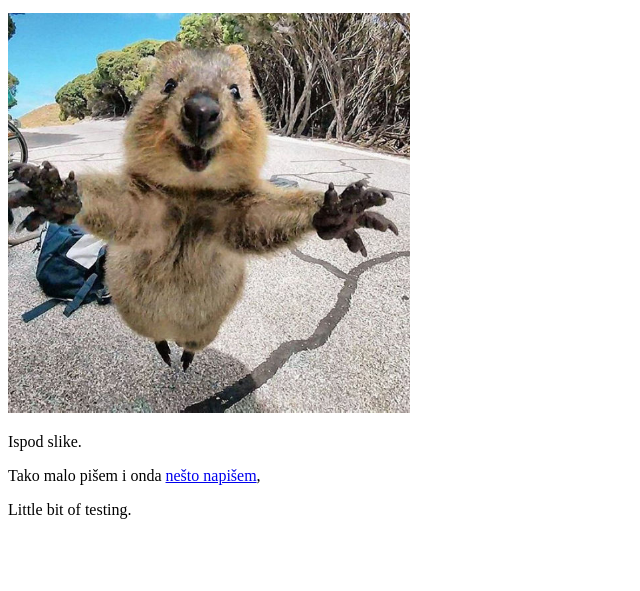
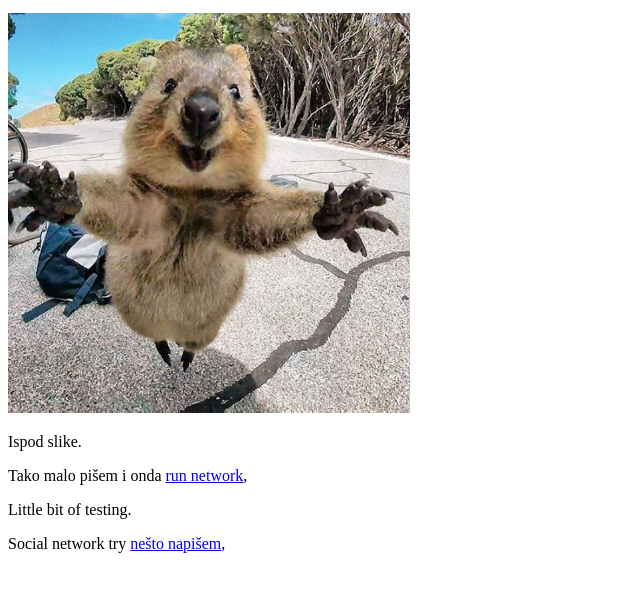
Before and after one commit to learnts/web, a plain HTML site: page index.html in a window 1280 px wide. Shown: the part 101-692 px from the top of the page, without its empty margins (0-640 px from the left). Drawn offline with Linux system fonts and the light colour scheme.

Commit message:
added nodes 2

```diff
--- a/index.html
+++ b/index.html
@@ -22,9 +22,12 @@
 <img src="happy_animal.jpg" alt="Girl in a jacket" height="400">
 <p>Ispod slike.</p>
 </div>
-<p>Tako malo pišem i onda <a href="DES_Learn.html">nešto napišem</a>,</p>
+<p>Tako malo pišem i onda <a href="nodes.html">run network</a>,</p>
 <div>
 <p>Little bit of testing.</p>
 </div>
+<div>
+<p>Social network try <a href="DES_Learn.html">nešto napišem</a>,</p>
+</div>
 </body>
 </html>
```
